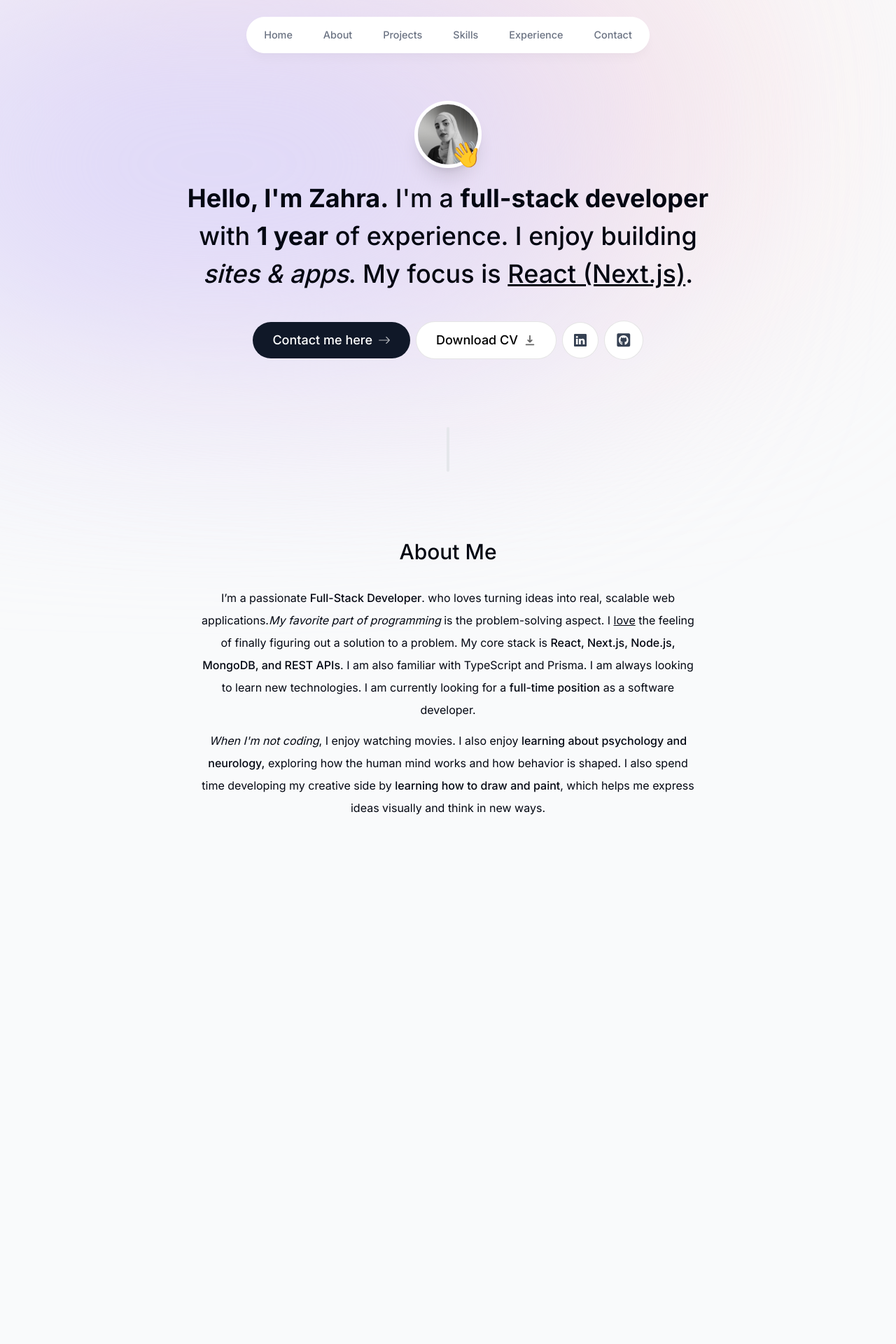
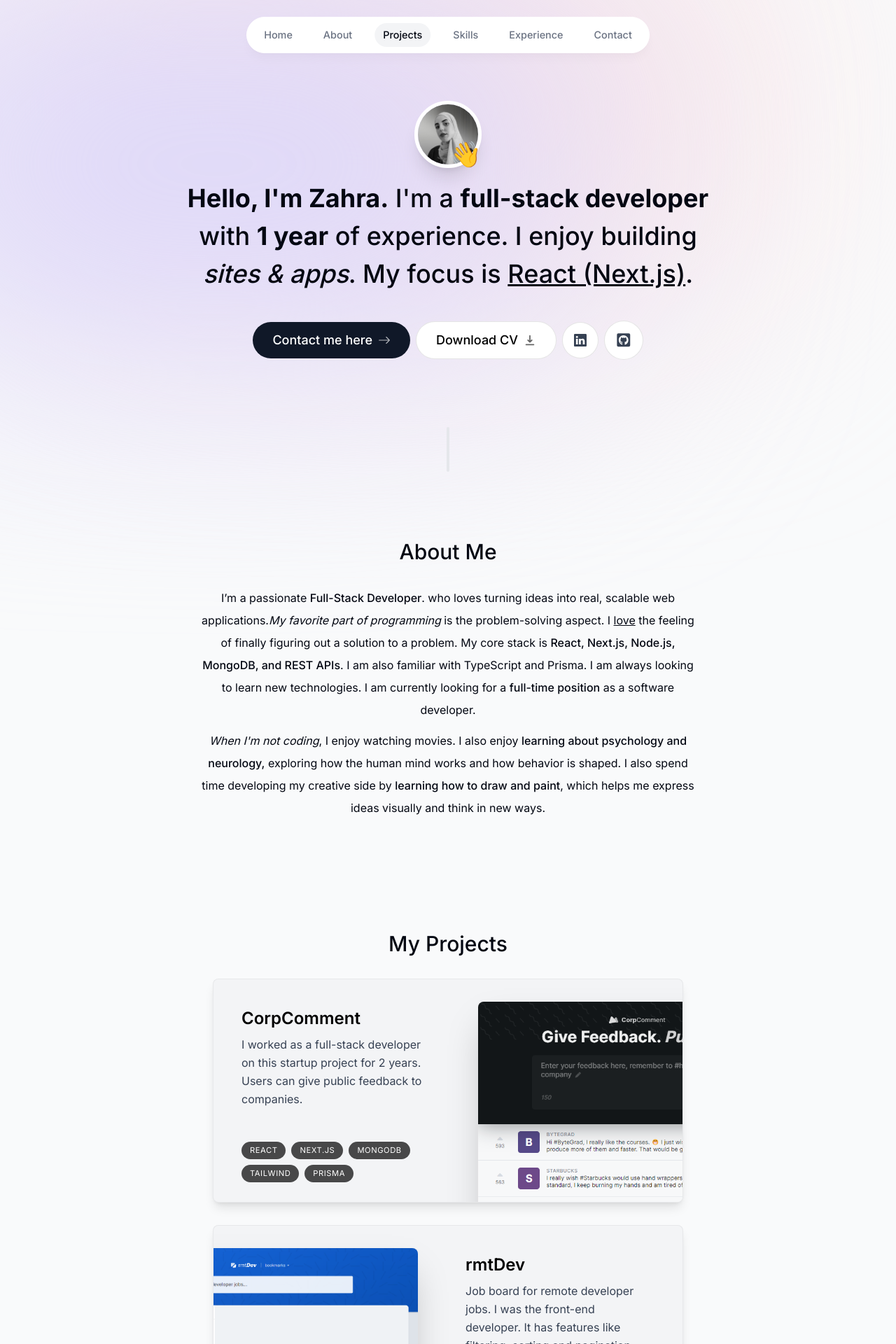
Before and after one commit to zahraelfrouah/zahra-portfolios-, a Next.js app: page / in a window 1280 px wide. Shown: the top 1920 px of the page at 70% size. Built offline with nearby package versions, Linux system fonts and the light colour scheme.

Commit message:
Add Projects section and ActiveSection context; enhance About and Header components

```diff
--- a/app/page.tsx
+++ b/app/page.tsx
@@ -2,6 +2,7 @@
 import About from "@/components/About";
 import Intro from "@/components/Intro";
 import SectionDivider from "@/components/SectionDivider";
+import Projects from "@/components/Projects";
 
 export default function Home() {
   return (
@@ -9,6 +10,7 @@
       <Intro  />
       <SectionDivider />
       <About />
+      <Projects />
     </main>
   )
 }
--- a/components/About.tsx
+++ b/components/About.tsx
@@ -1,22 +1,32 @@
-'use client';
+"use client";
 import SectionHeading from "./section-heading";
 import { motion } from "framer-motion";
+import { useSectionInView } from "@/lib/hooks";
 
 
-export default function () {
+export default function About() {
+  const { ref } = useSectionInView("About");
+
   return (
-    <motion.section className="mb-28 max-w-[45rem] text-center leading-8  sm:mb-40" initial={{ opacity: 0, y: 100 }} animate={{ opacity: 1, y: 0 }} transition={{ delay: 0.175 }}>
-     <SectionHeading >About me</SectionHeading>
+    <motion.section
+      ref={ref}
+      className="mb-28 max-w-[45rem] text-center leading-8  sm:mb-40 scroll-mt-28"
+      initial={{ opacity: 0, y: 100 }}
+      animate={{ opacity: 1, y: 0 }}
+      transition={{ delay: 0.175 }}
+      id="about"
+    >
+      <SectionHeading>About me</SectionHeading>
       <p className="mb-3">
         I’m a passionate{" "}
-        <span className="font-medium">Full-Stack Developer</span>.{" "}
-        who loves turning ideas into real, scalable web applications.
+        <span className="font-medium">Full-Stack Developer</span>. who loves
+        turning ideas into real, scalable web applications.
         <span className="italic">My favorite part of programming</span> is the
         problem-solving aspect. I <span className="underline">love</span> the
         feeling of finally figuring out a solution to a problem. My core stack
         is{" "}
         <span className="font-medium">
-          React, Next.js, Node.js, MongoDB,  and REST APIs
+          React, Next.js, Node.js, MongoDB, and REST APIs
         </span>
         . I am also familiar with TypeScript and Prisma. I am always looking to
         learn new technologies. I am currently looking for a{" "}
@@ -26,8 +36,16 @@
       <p>
         <span className="italic">When I'm not coding</span>, I enjoy watching
         movies. I also enjoy{" "}
-        <span className="font-medium"> learning about psychology and neurology,</span> exploring how the human mind works and how behavior is shaped<span >. I also spend time developing my creative side by <span className="font-medium">learning how to draw and paint
-          </span>, which helps me express ideas visually and think in new ways.</span>
+        <span className="font-medium">
+          {" "}
+          learning about psychology and neurology,
+        </span>{" "}
+        exploring how the human mind works and how behavior is shaped
+        <span>
+          . I also spend time developing my creative side by{" "}
+          <span className="font-medium">learning how to draw and paint</span>,
+          which helps me express ideas visually and think in new ways.
+        </span>
       </p>
     </motion.section>
   );
--- a/components/Header.tsx
+++ b/components/Header.tsx
@@ -2,8 +2,11 @@
 import { motion } from "framer-motion";
 import { links } from "@/lib/data";
 import Link from "next/link";
+import clsx from "clsx";
+import { useActiveSectionContext } from "@/context/active-section-context";
 
 export default function Header() {
+  const { activeSection, setActiveSection } = useActiveSectionContext();
   return (
     <header className="z-999 relative">
       <motion.div
@@ -15,17 +18,33 @@
         <ul className="flex w-88 flex-wrap items-center justify-center gap-y-1 text-[0.9rem] font-medium text-gray-500 sm:w-[initial] sm:flex-nowrap sm:gap-5">
           {links.map((link) => (
             <motion.li
-              className="h-3/4 flex items-center justify-center "
+              className="h-3/4 flex items-center justify-center relative"
               key={link.hash}
               initial={{ y: -100, opacity: 0 }}
               animate={{ y: 0, opacity: 1 }}
-
             >
               <Link
-                className="flex w-full items-center justify-center p-3 hover:text-gray-950 transition "
+                className={clsx(
+                  "flex w-full items-center justify-center p-3 hover:text-gray-950 transition ",
+                  {
+                    "text-gray-950": activeSection === link.name,
+                  },
+                )}
                 href={link.hash}
+                onClick={() => setActiveSection(link.name)}
               >
                 {link.name}
+                {link.name === activeSection && (
+                  <motion.span
+                    className="bg-gray-100 rounded-full absolute inset-0 -z-10"
+                    layoutId="activeSection"
+                    transition={{
+                      type: "spring",
+                      stiffness: 380,
+                      damping: 30,
+                    }}
+                  ></motion.span>
+                )}
               </Link>
             </motion.li>
           ))}
--- a/components/Intro.tsx
+++ b/components/Intro.tsx
@@ -7,11 +7,14 @@
 import { HiDownload } from "react-icons/hi";
 import { BsLinkedin } from "react-icons/bs";
 import { FaGithubSquare } from "react-icons/fa";
+import { useSectionInView } from "@/lib/hooks";
 
 export default function Intro() {
+  const { ref } = useSectionInView("Home", 0.5);
+
   return (
-    <section className="mb-28 max-w-200
-    text-center sm:mb-0 ">
+    <section ref={ref} id="home" className="mb-28 max-w-200
+    text-center sm:mb-0 scroll-mt-[100rem]">
       {/* image */}
       <div className="flex items-center justify-center ">
         <div className="relative ">
--- /dev/null
+++ b/components/Project.tsx
@@ -0,0 +1,71 @@
+"use client";
+
+import { useRef } from "react";
+import { projectsData } from "@/lib/data";
+import Image from "next/image";
+import { motion, useScroll, useTransform } from "framer-motion";
+
+type ProjectProps = (typeof projectsData)[number];
+
+export default function Project({
+  title,
+  description,
+  tags,
+  imageUrl,
+}: ProjectProps) {
+  const ref = useRef<HTMLDivElement>(null);
+  const { scrollYProgress } = useScroll({
+    target: ref,
+    offset: ["0 1", "1.33 1"],
+  });
+  const scaleProgess = useTransform(scrollYProgress, [0, 1], [0.8, 1]);
+  const opacityProgess = useTransform(scrollYProgress, [0, 1], [0.6, 1]);
+
+  return (
+    <motion.div
+      ref={ref}
+      style={{
+        scale: scaleProgess,
+        opacity: opacityProgess,
+      }}
+      className="group mb-3 sm:mb-8 last:mb-0 "
+    >
+      <section className="bg-gray-100 max-w-[42rem] border border-black/5 rounded-lg overflow-hidden sm:pr-8 relative sm:h-[20rem] hover:bg-gray-200 transition sm:group-even:pl-8  shadow-lg">
+        <div className="pt-4 pb-7 px-5 sm:pl-10 sm:pr-2 sm:pt-10 sm:max-w-[50%] flex flex-col h-full sm:group-even:ml-[18rem]">
+          <h3 className="text-2xl font-semibold text-black">{title}</h3>
+          <p className="mt-2 leading-relaxed text-gray-700  ">
+            {description}
+          </p>
+          <ul className="flex flex-wrap mt-4 gap-2 sm:mt-auto">
+            {tags.map((tag, index) => (
+              <li
+                className="bg-black/[0.7] px-3 py-1 text-[0.7rem] uppercase tracking-wider text-white rounded-full dark:text-white/70"
+                key={index}
+              >
+                {tag}
+              </li>
+            ))}
+          </ul>
+        </div>
+
+        <Image
+          src={imageUrl}
+          alt="Project I worked on"
+          quality={95}
+          className="absolute hidden sm:block top-8 -right-40 w-[28.25rem] rounded-t-lg shadow-2xl
+        transition
+        group-hover:scale-[1.04]
+        group-hover:-translate-x-3
+        group-hover:translate-y-3
+        group-hover:-rotate-2
+
+        group-even:group-hover:translate-x-3
+        group-even:group-hover:translate-y-3
+        group-even:group-hover:rotate-2
+
+        group-even:right-[initial] group-even:-left-40"
+        />
+      </section>
+    </motion.div>
+  );
+}
--- /dev/null
+++ b/components/Projects.tsx
@@ -0,0 +1,24 @@
+"use client";
+
+import React from "react";
+import SectionHeading from "./section-heading";
+import { projectsData } from "@/lib/data";
+import Project from "@/components/Project";
+import { useSectionInView } from "@/lib/hooks";
+
+export default function Projects() {
+  const { ref } = useSectionInView("Projects", 0.5);
+
+  return (
+    <section ref={ref} id="projects" className="scroll-mt-28 mb-28">
+      <SectionHeading>My projects</SectionHeading>
+      <div>
+        {projectsData.map((project, index) => (
+          <React.Fragment key={index}>
+            <Project {...project} />
+          </React.Fragment>
+        ))}
+      </div>
+    </section>
+  );
+}
--- a/components/section-heading.tsx
+++ b/components/section-heading.tsx
@@ -6,6 +6,6 @@
 
 export default function SectionHeading({children} : SectionHeadingProps) {
   return (
-   <h2 className="text-3xl font-medium capitalize mb-8"> {children}</h2>
+   <h2 className="text-3xl font-medium capitalize mb-8 text-center"> {children}</h2>
   )
 }
--- /dev/null
+++ b/context/active-section-context.tsx
@@ -0,0 +1,50 @@
+"use client";
+
+import type { SectionName } from "@/lib/types";
+import React, { useState, createContext, useContext } from "react";
+
+type ActiveSectionContextProviderProps = {
+  children: React.ReactNode;
+};
+
+type ActiveSectionContextType = {
+  activeSection: SectionName;
+  setActiveSection: React.Dispatch<React.SetStateAction<SectionName>>;
+  timeOfLastClick: number;
+  setTimeOfLastClick: React.Dispatch<React.SetStateAction<number>>;
+};
+
+export const ActiveSectionContext =
+  createContext<ActiveSectionContextType | null>(null);
+
+export default function ActiveSectionContextProvider({
+  children,
+}: ActiveSectionContextProviderProps) {
+  const [activeSection, setActiveSection] = useState<SectionName>("Home");
+  const [timeOfLastClick, setTimeOfLastClick] = useState(0); // we need to keep track of this to disable the observer temporarily when user clicks on a link
+
+  return (
+    <ActiveSectionContext.Provider
+      value={{
+        activeSection,
+        setActiveSection,
+        timeOfLastClick,
+        setTimeOfLastClick,
+      }}
+    >
+      {children}
+    </ActiveSectionContext.Provider>
+  );
+}
+
+export function useActiveSectionContext() {
+  const context = useContext(ActiveSectionContext);
+
+  if (context === null) {
+    throw new Error(
+      "useActiveSectionContext must be used within an ActiveSectionContextProvider"
+    );
+  }
+
+  return context;
+}
--- /dev/null
+++ b/lib/hooks.ts
@@ -0,0 +1,21 @@
+import { useActiveSectionContext } from "@/context/active-section-context";
+import { useEffect } from "react";
+import { useInView } from "react-intersection-observer";
+import type { SectionName } from "@/lib/types";
+
+export function useSectionInView(sectionName: SectionName, threshold = 0.75) {
+  const { ref, inView } = useInView({
+    threshold,
+  });
+  const { setActiveSection, timeOfLastClick } = useActiveSectionContext();
+
+  useEffect(() => {
+    if (inView && Date.now() - timeOfLastClick > 1000) {
+      setActiveSection(sectionName);
+    }
+  }, [inView, setActiveSection, timeOfLastClick, sectionName]);
+
+  return {
+    ref,
+  };
+}
--- /dev/null
+++ b/lib/types.ts
@@ -0,0 +1,3 @@
+import { links } from "./data";
+
+export type SectionName = (typeof links)[number]["name"];
--- a/package.json
+++ b/package.json
@@ -9,11 +9,13 @@
     "lint": "next lint"
   },
   "dependencies": {
+    "clsx": "^2.1.1",
     "framer-motion": "^12.38.0",
     "next": "^16.1.7",
     "react": "^19.2.4",
     "react-dom": "^19.2.4",
-    "react-icons": "^5.6.0"
+    "react-icons": "^5.6.0",
+    "react-intersection-observer": "^10.0.3"
   },
   "devDependencies": {
     "@tailwindcss/postcss": "^4.2.1",
```
Also changed, not shown: app/layout.tsx (+6 -2 lines), 1 other file (tests, documents, lock files or other folders).
